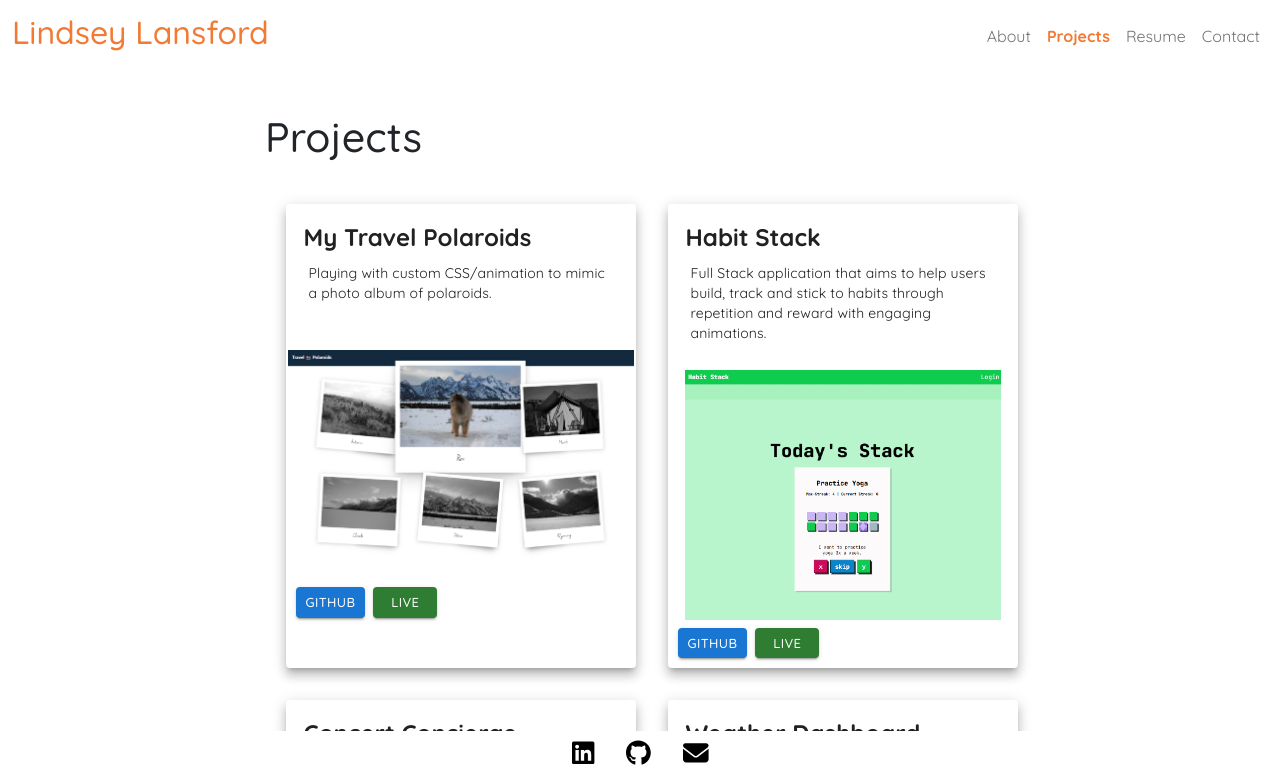
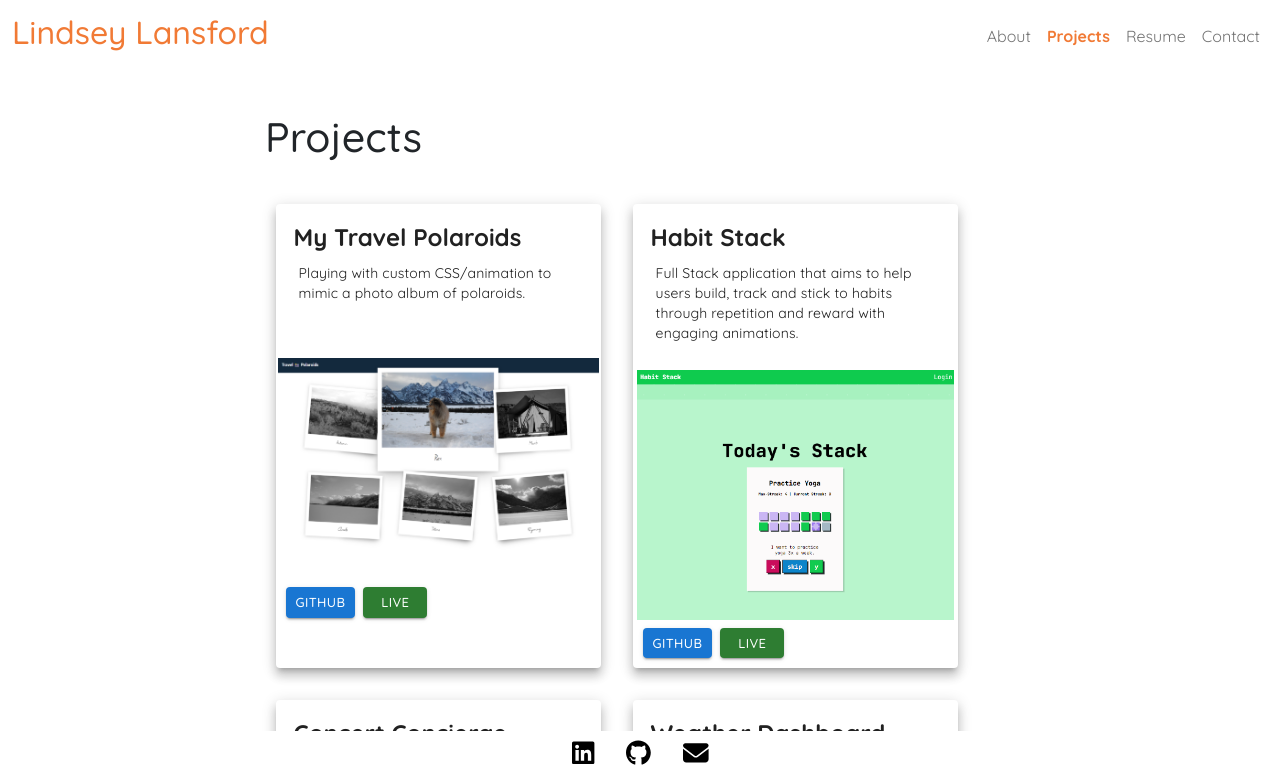
Before and after one commit to lindsey-lansford/react-portfolio, a React (Create React App) app: page /react-portfolio/portfolio in a window 1280 px wide. Shown: the top 778 px of the page. Built offline with nearby package versions, Linux system fonts and the light colour scheme; what react-animations would draw is missing.

Commit message:
changing card width

```diff
--- a/src/pages/Portfolio.js
+++ b/src/pages/Portfolio.js
@@ -99,7 +99,7 @@ const Portfolio = () => {
 
   const renderLayout = (project, index) => {
     return (
-      <Card sx={{ maxWidth: 350, margin: "1rem", padding: "0.1em" }}
+      <Card sx={{ maxWidth: 325, margin: "1rem", padding: "0.1em" }}
         key={index}
         raised
       >
@@ -150,11 +150,9 @@ const Portfolio = () => {
   return (
     <div className="portfolio-page-container">
       <Spin className="title">Projects</Spin>
-      <Grid
+      <Grid container
       className="project-grid"
-      container
-      spacing={{ xs: 2, md: 3 }}
-      columns={{ xs: 4, sm: 8, md: 12 }}>
+      >
 
         {projects.map(renderLayout)}
       </Grid>
```
